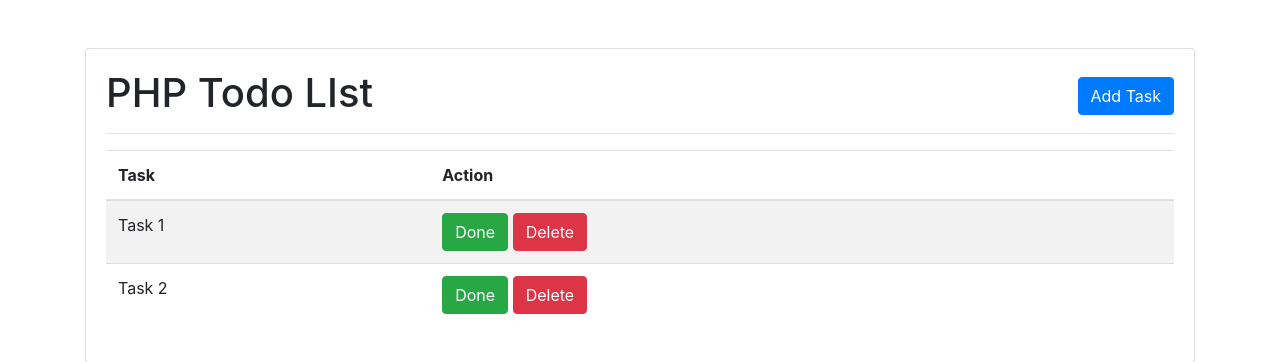
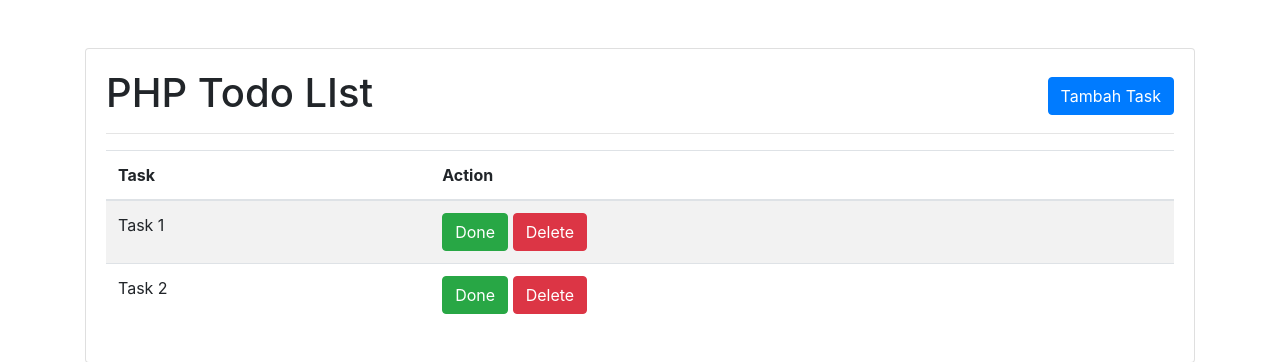
Before and after one commit to fareez-spec/php-todolist, a PHP site: page / in a window 1280 px wide. Shown: the part 56-418 px from the top of the page. Run offline with PHP 8.4, Linux system fonts and the light colour scheme.

Commit message:
Tambah Task

```diff
--- a/index.php
+++ b/index.php
@@ -43,7 +43,7 @@
             <div class="card">
                 <div class="card-body table-responsive">
 
-                   <h1>PHP Todo LIst<span class="float-right"><a class="btn btn-primary" href="add.php">Add Task</a></span></h1>
+                   <h1>PHP Todo LIst<span class="float-right"><a class="btn btn-primary" href="add.php">Tambah Task</a></span></h1>
                    <hr>
     <table class="table table-striped">
         <thead>
```
